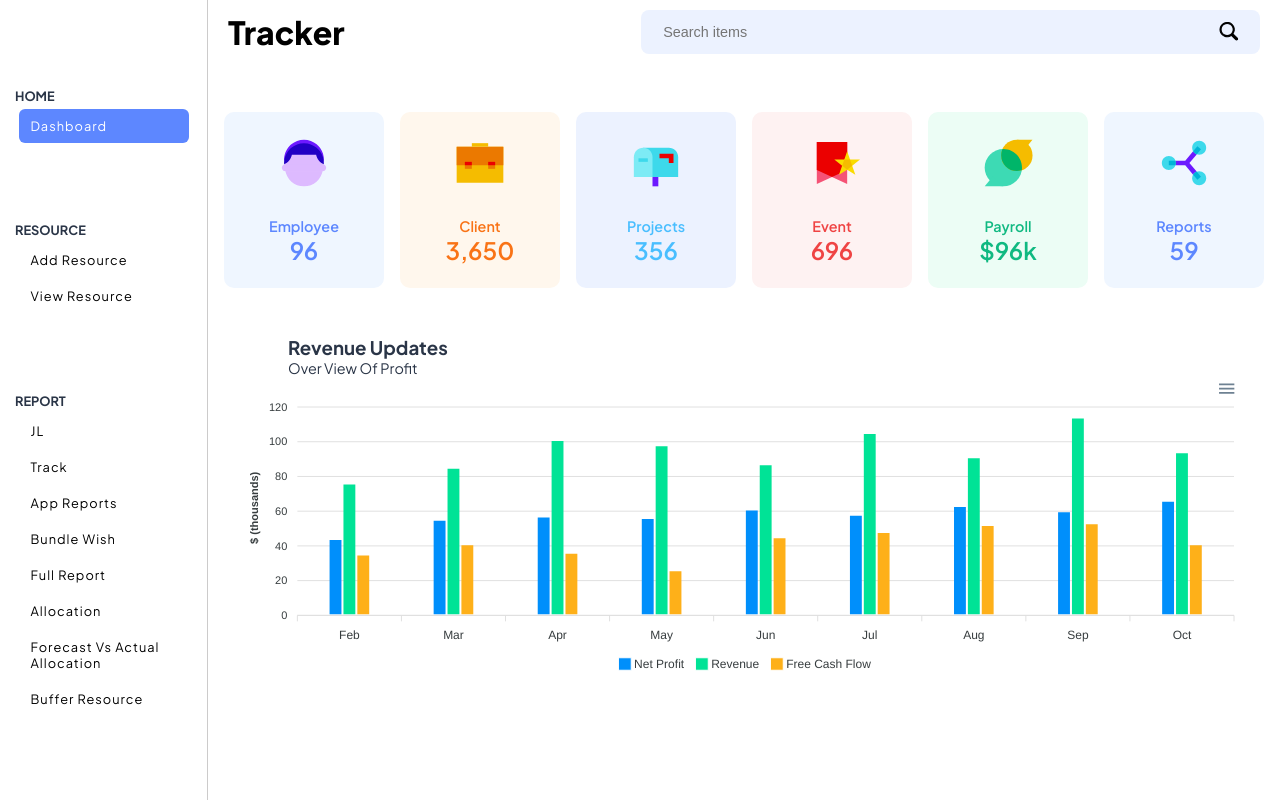
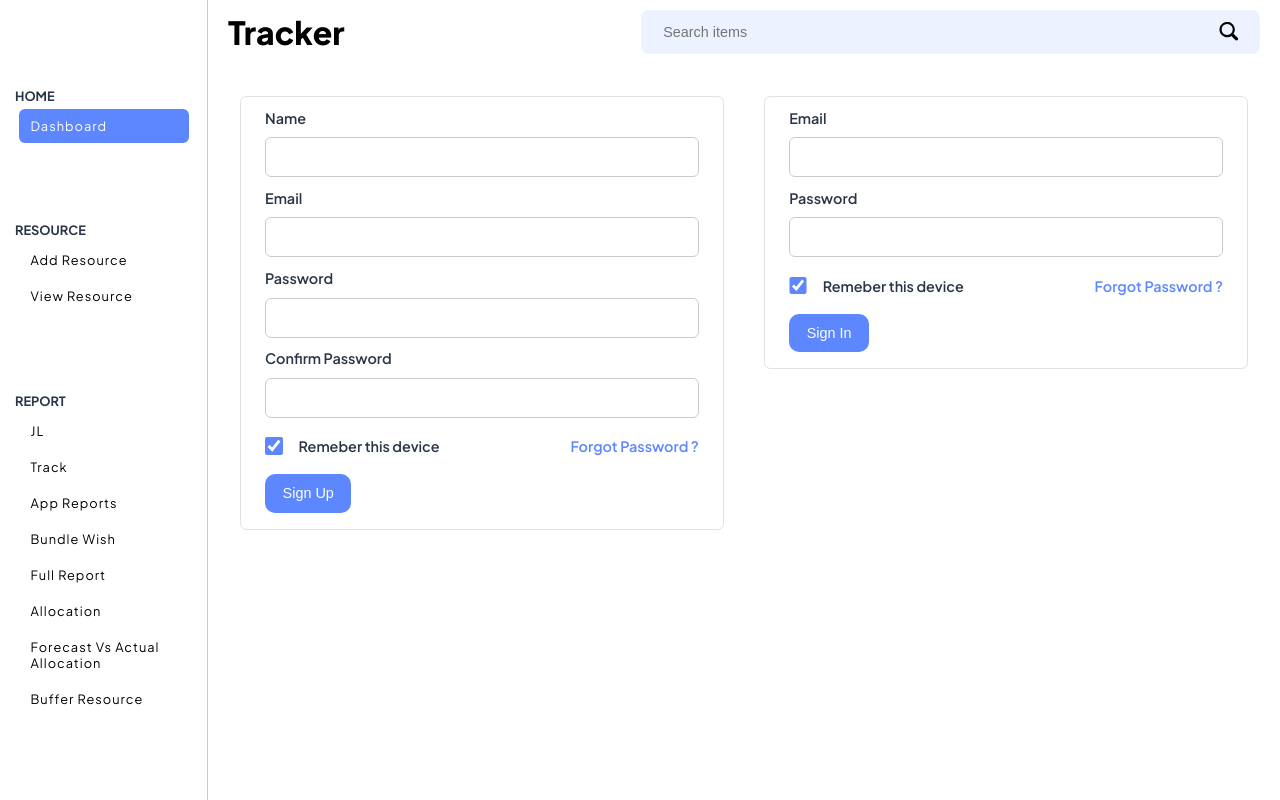
Before and after one commit to Gowtham-Mathiyazhagan/dashboard-task, a React (Vite) app: page /addresource in a window 1280 px wide. Built offline with nearby package versions, Linux system fonts and the light colour scheme.

Commit message:
fix : changes are added to repo

```diff
--- a/src/App.css
+++ b/src/App.css
@@ -49,6 +49,7 @@ html {
   --black: rgb(0, 0, 0);
   --text: rgb(42, 53, 71);
   --hover: rgb(236, 242, 255);
+  --light-gray: rgb(204, 203, 203);
 }
 
 main{
@@ -60,6 +61,3 @@ main{
   grid-template-columns:13rem 1fr 1fr ;
   grid-template-rows: 4rem 1fr;
 }
-
-body{
-}
--- a/src/App.jsx
+++ b/src/App.jsx
@@ -2,14 +2,35 @@ import React, { useState } from "react";
 import Aside from "./Components/Aside";
 import Navbar from "./Components/Navbar.jsx";
 import Content from "./Components/Content.jsx";
+import AddResource from "./Components/AddResource.jsx";
+import { Routes, Route } from "react-router-dom";
 
 const App = () => {
-  const [active, setActive] = useState(false)
+  const [active, setActive] = useState(false);
   return (
-    <main onClick={()=>setActive(false)}>
-      <Aside />
-      <Navbar inputChanges={{active,setActive}}/>
-      <Content/>
+    <main onClick={() => setActive(false)}>
+      <Routes>
+        <Route
+          path="/"
+          element={
+            <>
+              <Aside />
+              <Navbar inputChanges={{ active, setActive }} />
+              <Content />
+            </>
+          }
+        />
+        <Route
+          path="/addresource"
+          element={
+            <>
+              <Aside />
+              <Navbar inputChanges={{ active, setActive }} />
+              <AddResource />
+            </>
+          }
+        />
+      </Routes>
     </main>
   );
 };
--- a/src/Components/Aside.jsx
+++ b/src/Components/Aside.jsx
@@ -1,11 +1,12 @@
 import React, { useState } from "react";
 import "../assets/css/aside.css";
+import { Link } from "react-router-dom";
 
 const Aside = () => {
-  const [active, setActive] = useState(1)
+  const [active, setActive] = useState(1);
   const handleClick = (e) => {
     if (e.target.tagName === "A") {
-   setActive(Number(e.target.className))
+      setActive(Number(e.target.className));
     }
   };
 
@@ -16,7 +17,7 @@ const Aside = () => {
           <h4>home</h4>
         </li>
         <li className="product">
-          <a href="#" className={active === 1 ? "1 active" : "1" }>dashboard</a>
+        <Link className="link" to={'/'}><a className={active === 1 ? "1 active" : "1"}>dashboard</a></Link >
         </li>
       </ul>
 
@@ -25,8 +26,8 @@ const Aside = () => {
           <h4>resource</h4>
         </li>
         <li className="product">
-          <a href="#" className={active === 2 ? "2 active" : "2" }>add resource</a>
-          <a href="#" className={active === 3 ? "3 active" : "3" }>view resource</a>
+          <Link className="link" to={'/addresource'}><a className={active === 2 ? "2 active" : "2"}>add resource</a></Link>
+          <a className={active === 3 ? "3 active" : "3"}>view resource</a>
         </li>
       </ul>
 
@@ -35,14 +36,16 @@ const Aside = () => {
           <h4>report</h4>
         </li>
         <li className="product">
-          <a href="#" className={active === 4 ? "4 active" : "4" }>JL</a>
-          <a href="#" className={active === 5 ? "5 active" : "5" }>track</a>
-          <a href="#" className={active === 6 ? "6 active" : "6" }>app reports</a>
-          <a href="#" className={active === 7 ? "7 active" : "7" }>bundle wish</a>
-          <a href="#" className={active === 8 ? "8 active" : "8" }>full report</a>
-          <a href="#" className={active === 9 ? "9 active" : "9" }>allocation</a>
-          <a href="#" className={active === 10 ? "10 active" : "10" }>Forecast Vs Actual Allocation</a>
-          <a href="#" className={active === 11 ? "11 active" : "11" }>buffer resource</a>
+          <a className={active === 4 ? "4 active" : "4"}>JL</a>
+          <a className={active === 5 ? "5 active" : "5"}>track</a>
+          <a className={active === 6 ? "6 active" : "6"}>app reports</a>
+          <a className={active === 7 ? "7 active" : "7"}>bundle wish</a>
+          <a className={active === 8 ? "8 active" : "8"}>full report</a>
+          <a className={active === 9 ? "9 active" : "9"}>allocation</a>
+          <a className={active === 10 ? "10 active" : "10"}>
+            Forecast Vs Actual Allocation
+          </a>
+          <a className={active === 11 ? "11 active" : "11"}>buffer resource</a>
         </li>
       </ul>
     </aside>
--- a/src/assets/css/aside.css
+++ b/src/assets/css/aside.css
@@ -5,9 +5,10 @@
   flex-direction: column;
   padding: 10px;
   justify-content: space-evenly;
-  border-right: 1px solid rgb(204, 203, 203);
+  border-right: 1px solid var(--light-gray);
 position: fixed;
 left: 0;
+grid-area: aside;
 }
 
 .aside-container .products {
@@ -21,7 +22,7 @@ left: 0;
   text-transform: uppercase;
 }
 
-.products > .product a {
+.products  .product a{
   width: 170px;
   padding: 9px 0 9px 12px;
   font-size: 0.8rem;
@@ -32,6 +33,12 @@ left: 0;
   color: var(--black);
   transition: 0.2s ease-in-out;
   margin-bottom: 2px;
+  cursor: pointer;
+}
+
+.products  .product .link{
+  text-decoration: none;
+  padding: 0;
 }
 
 .products > .product a:hover {
```
